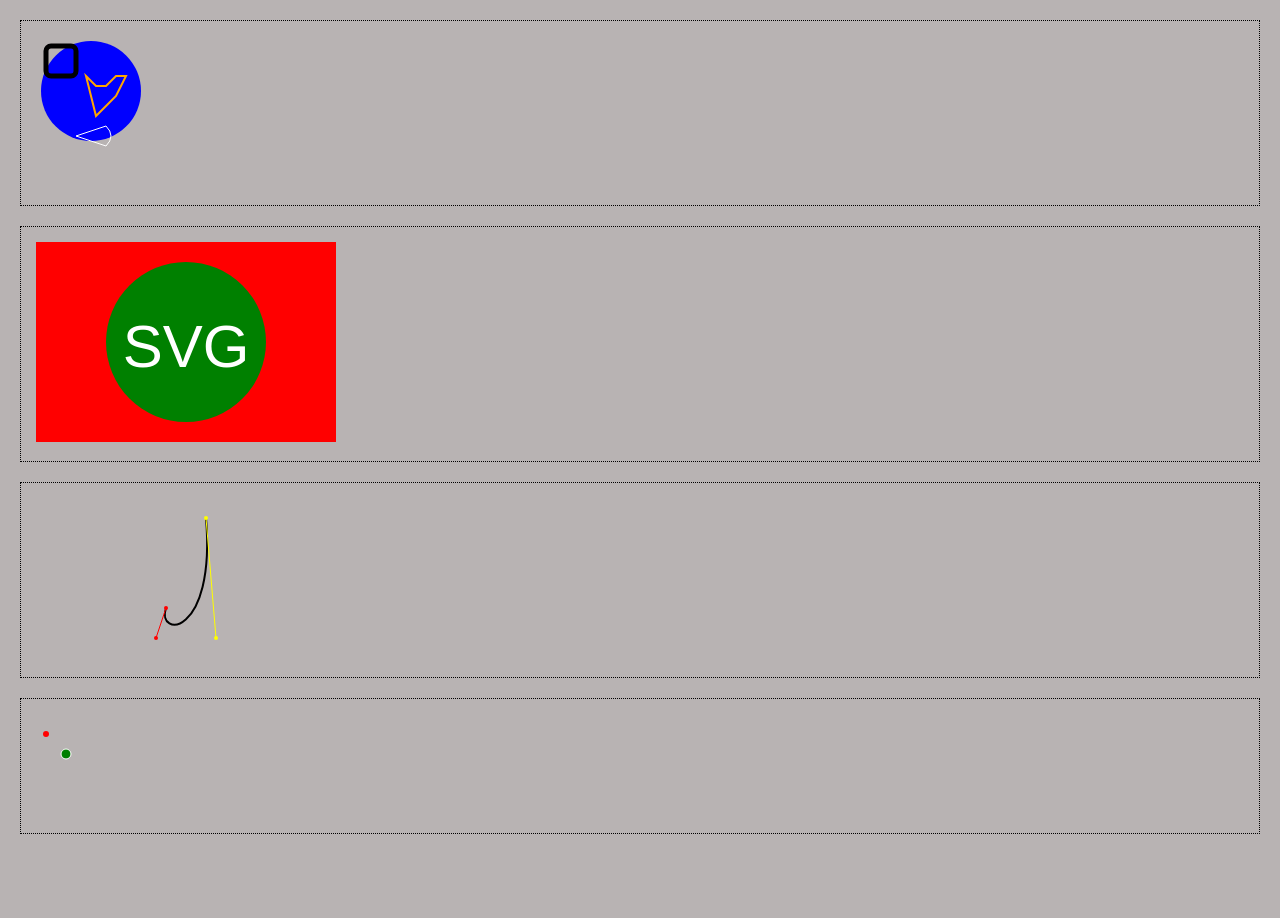
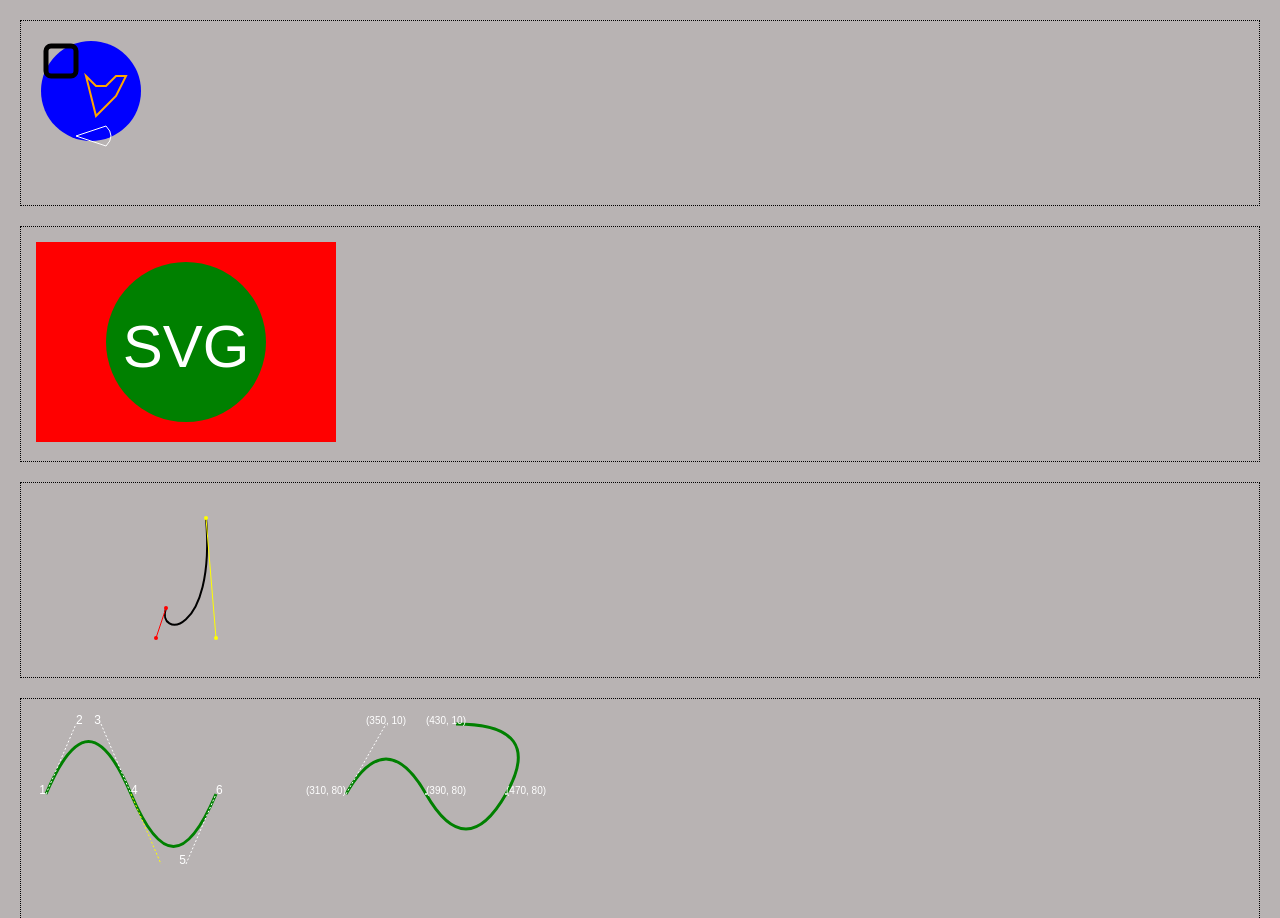
Before and after one commit to loriscope/d3-for-impatient, a plain HTML site: page project/index.html in a window 1280 px wide. Shown: the top 918 px of the page. Before the commit the page ends 854 px from the top, so only its background shows below. Drawn offline with nearby package versions, Linux system fonts and the light colour scheme.

Commit message:
20210419 - Exploration of SVG Bezier curves.

```diff
--- a/project/index.html
+++ b/project/index.html
@@ -71,14 +71,45 @@ Starting the server:
         </svg>
     </div>
     <div>
-        <svg width="100" height="100" xmlns="http://www.w3.org/2000/svg">
-            <defs>
-                <g id="doublecircle">
-                    <circle cx="0" cy="0" r="3" fill="red" />
-                    <circle cx="20" cy="20" r="5" fill="green" stroke="white" />
-                </g>
-            </defs>
-            <use x="10" y="20" href="#doublecircle" />
+        <svg width="600" height="200" xmlns="http://www.w3.org/2000/svg">
+            <path d="
+                M 10 80
+                C 40 10,
+                65 10,
+                95 80
+                S 150 150,
+                180 80"
+                stroke="green" stroke-width="3" fill="transparent" />
+            <text text-anchor="end" x="10" y="80" font-size="12px" fill="white">1</text>
+            <text text-anchor="start" x="40" y="10" font-size="12px" fill="white">2</text>
+            <line x1="10" x2="40" y1="80" y2="10" stroke="white" stroke-width="1" stroke-dasharray="2,2" />
+
+            <text text-anchor="end" x="65" y="10" font-size="12px" fill="white">3</text>
+            <text text-anchor="start" x="95" y="80" font-size="12px" fill="white">4</text>
+            <line x1="65" x2="95" y1="10" y2="80" stroke="white" stroke-width="1" stroke-dasharray="2,2" />
+            <!-- <circle cx="95" cy="80" r="2" fill="blue" />
+            <circle cx="125" cy="150" r="2" fill="red" /> -->
+            <!-- <text text-anchor="end" x="95" y="80" font-size="12px" fill="blue">a</text>
+            <text text-anchor="start" x="125" y="150" font-size="12px" fill="blue">b</text> -->
+            <line x1="95" x2="125" y1="80" y2="150" stroke="yellow" stroke-width="1" stroke-dasharray="2,2" />
+            <text text-anchor="end" x="150" y="150" font-size="12px" fill="white">5</text>
+            <text text-anchor="start" x="180" y="80" font-size="12px" fill="white">6</text>
+            <line x1="150" x2="180" y1="150" y2="80" stroke="white" stroke-width="1" stroke-dasharray="2,2" />
+            <path d="
+                M 310 80
+                Q 350 10,
+                390 80
+                T 470 80
+                420 10"
+                stroke="green" stroke-width="3" fill="transparent" />
+            <text text-anchor="end" x="310" y="80" font-size="10px" fill="white">(310, 80)</text>
+            <text text-anchor="middle" x="350" y="10" font-size="10px" fill="white">(350, 10)</text>
+            <line x1="310" x2="350" y1="80" y2="10" stroke="white" stroke-width="1" stroke-dasharray="2,2" />
+            <circle cx="390" cy="80" r="1" fill="white" />
+            <text text-anchor="start" x="390" y="80" font-size="10px" fill="white">(390, 80)</text>
+            <circle cx="470" cy="80" r="1" fill="white" />
+            <text text-anchor="start" x="470" y="80" font-size="10px" fill="white">(470, 80)</text>
+            <text text-anchor="end" x="430" y="10" font-size="10px" fill="white">(430, 10)</text>
         </svg>
     </div>
 </body>
```
Also changed, not shown: 1 other file.
